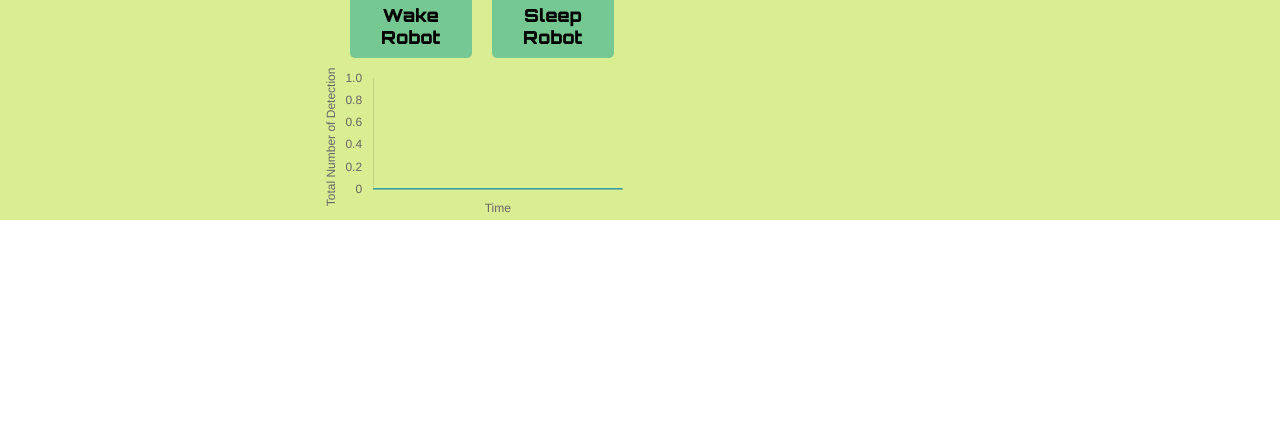
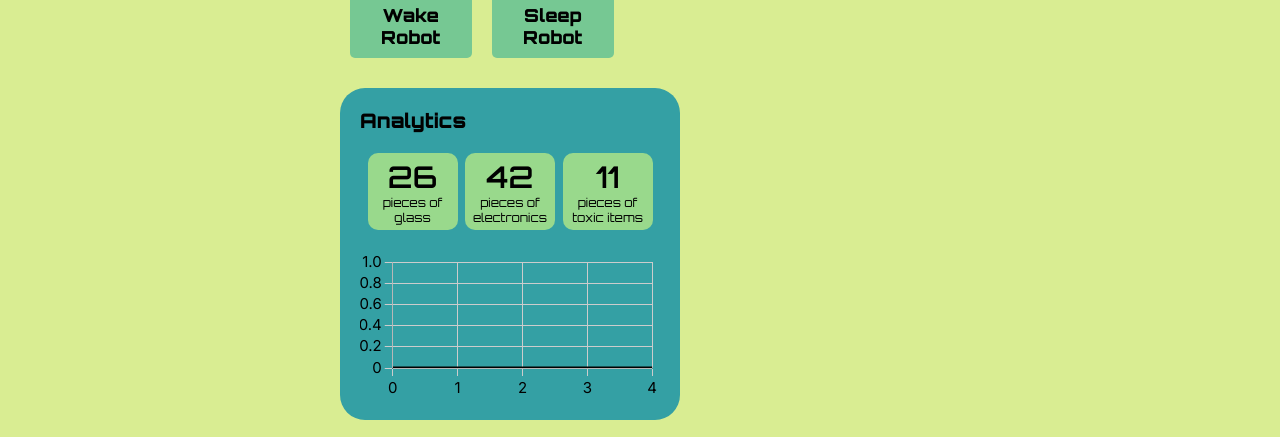
Before and after one commit to Gaurang-1402/MechaSort, a React (Create React App) app in the folder objRecognition/: page / in a window 1280 px wide. Shown: the part 467-904 px from the top of the page. Before the commit the page ends 820 px from the top, so only its background shows below. Built offline with nearby package versions, Linux system fonts and the light colour scheme; no server answers; the HTML template or start-up script is replaced by a standard one.

Commit message:
added more styling

```diff
--- a/objRecognition/src/App.css
+++ b/objRecognition/src/App.css
@@ -1,4 +1,5 @@
 @import url('https://fonts.googleapis.com/css2?family=Orbitron:wght@400;500;600;900&display=swap');
+@import url('https://fonts.googleapis.com/css2?family=Inter:wght@100;200;300;400;500;600;700;800;900&display=swap');
 
 .App {
   text-align: center;
--- a/objRecognition/src/App.js
+++ b/objRecognition/src/App.js
@@ -15,6 +15,7 @@ import {
 } from 'chart.js';
 import { Line } from 'react-chartjs-2';
 import "./App.css";
+import DisplayChart from "./Chart.js";
 
 ChartJS.register(
   CategoryScale,
@@ -116,88 +117,6 @@ function VideoStream({ detections }) {
   );
 }
 
-function DisplayChart({ newData }) {
-  const chartOptions = {
-    responsive: true,
-    animation: {
-      duration: 200,
-    },
-    elements: {
-      point: {
-        radius: 0,
-      }
-    },
-    plugins: {
-      title: {
-        display: false,
-      },
-      legend: {
-        display: false
-      },
-    },
-    scales: {
-      x: {
-        title: {
-          display: true,
-          text: "Time",
-        },
-        ticks: {
-          display: false
-        },
-        grid: {
-          display: false
-        },
-        min: 0,
-      },
-      y: {
-        title: {
-          display: true,
-          text: "Total Number of Detections",
-        },
-        grid: {
-          display: false
-        },
-        min: 0,
-      }
-    },
-  };
-
-  const [chartData, setChartData] = useState([]);
-
-  useEffect(() => {
-    const fetchData = () => {
-      // for new anomalies per second
-      // for total anomalies: just concat newData
-      // setChartData(chartData.concat([newData - last]));
-      setChartData(chartData.concat([newData]));
-    };
-
-    const intervalId = setInterval(fetchData, 1000); // update every second
-
-    return () => clearInterval(intervalId);
-  }, [chartData, newData]);
-
-  return (
-    <div >
-      <Line
-        options={chartOptions}
-        data={{
-          labels: Array.from({length: chartData.length}, (v, i) => i),
-          datasets: [
-            {
-              data: chartData,
-              tension: 0.2,
-              fill: true,
-              borderColor: 'rgb(52, 160, 164)',
-              backgroundColor: 'rgb(155, 195, 198)',
-            }
-          ],
-        }}
-      />
-    </div>
-  )
-}
-
 function App() {
   const windowSize = useRef([window.innerWidth, window.innerHeight]);
   const [totalCount, setTotalCount] = useState(0);
@@ -217,6 +136,16 @@ function App() {
       socket.disconnect();
     };
   }, [totalCount]);
+
+  const analyticsNumberStyle = {
+    backgroundColor: "#99D98C",
+    fontFamily: "Orbitron",
+    borderRadius: "10px",
+    textAlign: 'center',
+    width: "80px",
+    padding: "5px",
+    marginTop: "20px"
+  }
 
   return (
     <div
@@ -261,7 +190,7 @@ function App() {
         <div style={{ marginTop: "20px", marginLeft: "20px" }}>
           <VideoStream detections={detections} />
         </div>
-        <div style={{display: "flex", flexDirection: "column", justifyContent: "space-evenly"}}>
+        <div style={{ display: "flex", flexDirection: "column", justifyContent: "space-evenly" }}>
           <div
             style={{
               marginTop: "20px",
@@ -271,12 +200,28 @@ function App() {
           >
             <RobotArm></RobotArm>
           </div>
-          <div>
-          <DisplayChart newData={totalCount}/>
+          <div style={{ backgroundColor: "#34A0A4", borderRadius: "25px", marginTop: "20px", marginLeft: "20px", marginBottom: "20px", padding: "20px" }}>
+            <div style={{ fontFamily: "Orbitron", fontWeight: 900, fontSize: 20 }} >
+              Analytics </div>
+            <div style={{ display: "flex", flexDirection: "row", justifyContent: "space-evenly" }}>
+              <div style={analyticsNumberStyle}>
+                <div style={{fontSize: 30, fontWeight: 600}}> 26 </div>
+                <div style={{fontSize: 12}}>pieces of glass</div>
+              </div>
+              <div style={analyticsNumberStyle}>
+                <div style={{fontSize: 30, fontWeight: 600}}> 42 </div>
+                <div style={{fontSize: 12}}>pieces of electronics</div>
+              </div>
+              <div style={analyticsNumberStyle}>
+                <div style={{fontSize: 30, fontWeight: 600}}> 11 </div>
+                <div style={{fontSize: 12}}>pieces of toxic items</div>
+              </div>
+            </div>
+            <DisplayChart newData={totalCount} />
           </div>
         </div>
       </div>
-    </div>
+    </div >
   );
 }
 
--- a/objRecognition/src/Chart.js
+++ b/objRecognition/src/Chart.js
@@ -49,27 +49,42 @@ function DisplayChart({ newData }) {
         scales: {
             x: {
                 title: {
-                    display: true,
+                    display: false,
                     text: "Time",
                 },
                 ticks: {
-                    display: false
+                    display: true,
+                    color: "#000000",
+                    font: {
+                        size: 15,
+                        family: 'Inter'
+                    }
                 },
                 grid: {
-                    display: false
+                    display: true,
+                    color: "#CCCCCC"
                 },
                 min: 0,
             },
             y: {
                 title: {
-                    display: true,
+                    display: false,
                     text: "Total Number of Detections",
                 },
                 grid: {
-                    display: false
+                    display: true,
+                    color: "#CCCCCC"
+                },
+                ticks: {
+                    display: true,
+                    color: "#000000",
+                    font: {
+                        size: 15,
+                        family: "Inter"
+                    }
                 },
                 min: 0,
-            }
+            },
         },
     };
 
@@ -81,6 +96,10 @@ function DisplayChart({ newData }) {
             // for total anomalies: just concat newData
             // setChartData(chartData.concat([newData - last]));
             setChartData(chartData.concat([newData]));
+            if (chartData.length >= 10) {
+                chartData.shift();
+                setChartData(chartData);
+            }
         };
 
         const intervalId = setInterval(fetchData, 1000); // update every second
@@ -89,7 +108,7 @@ function DisplayChart({ newData }) {
     }, [chartData, newData]);
 
     return (
-        <div >
+        <div style={{marginTop: "20px"}}>
             <Line
                 options={chartOptions}
                 data={{
@@ -98,9 +117,9 @@ function DisplayChart({ newData }) {
                         {
                             data: chartData,
                             tension: 0.2,
-                            fill: true,
-                            borderColor: 'rgb(52, 160, 164)',
-                            backgroundColor: 'rgb(155, 195, 198)',
+                            fill: false,
+                            borderColor: '#000000',
+                            // backgroundColor: 'rgb(155, 195, 198)',
                         }
                     ],
                 }}
--- a/objRecognition/src/RobotArm.js
+++ b/objRecognition/src/RobotArm.js
@@ -251,7 +251,8 @@ function RobotArm() {
         style={{
           display: "flex",
           flexDirection: "row",
-          justifyContent: "space-between",
+          justifyContent: "center",
+          width: "100%",
         }}
       >
         <button style={robotButtonStyle}>Wake Robot</button>
```
Also changed, not shown: 1 other file (tests, documents, lock files or other folders). Lines whose indentation alone changed are shown as unchanged.
